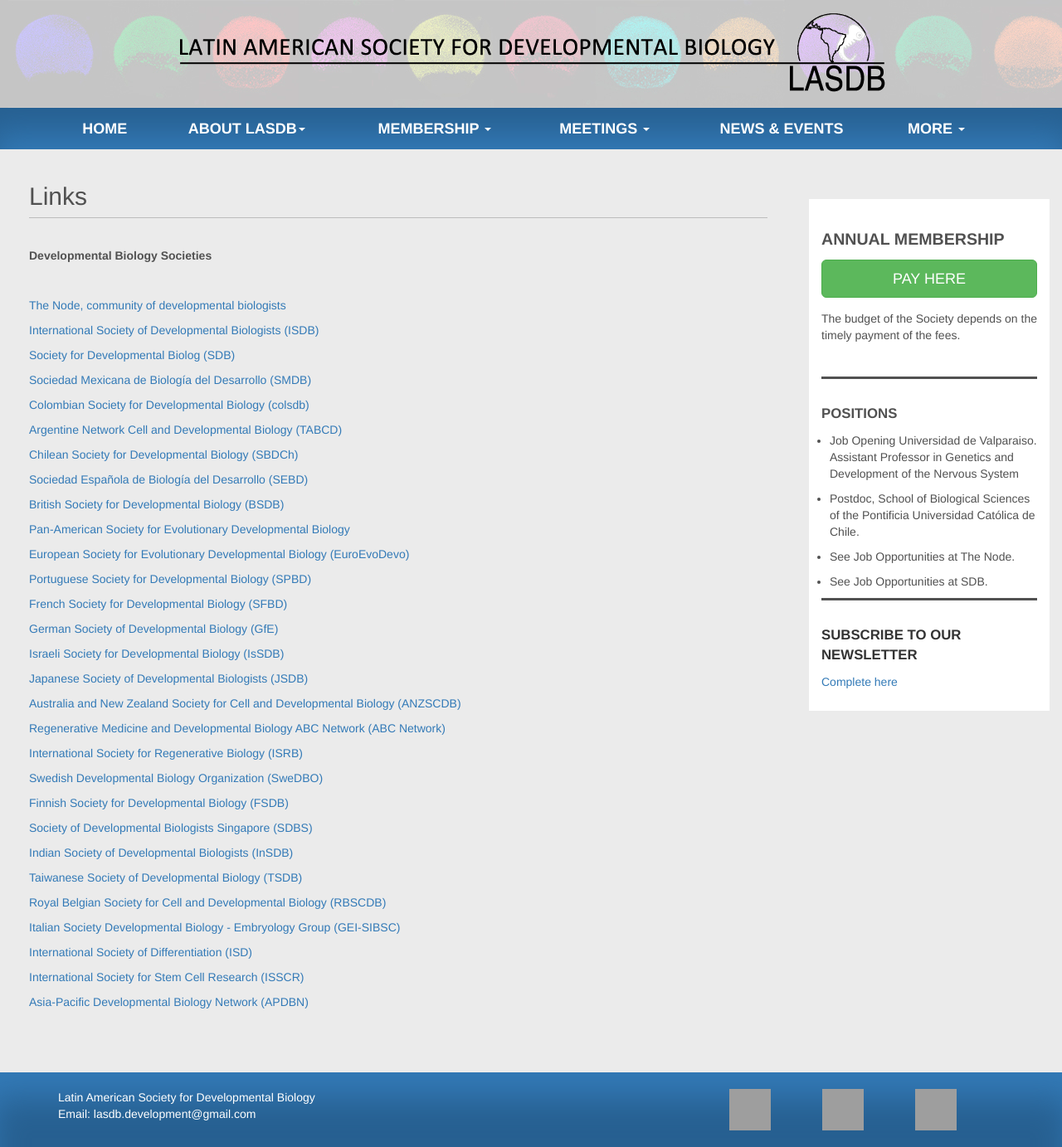
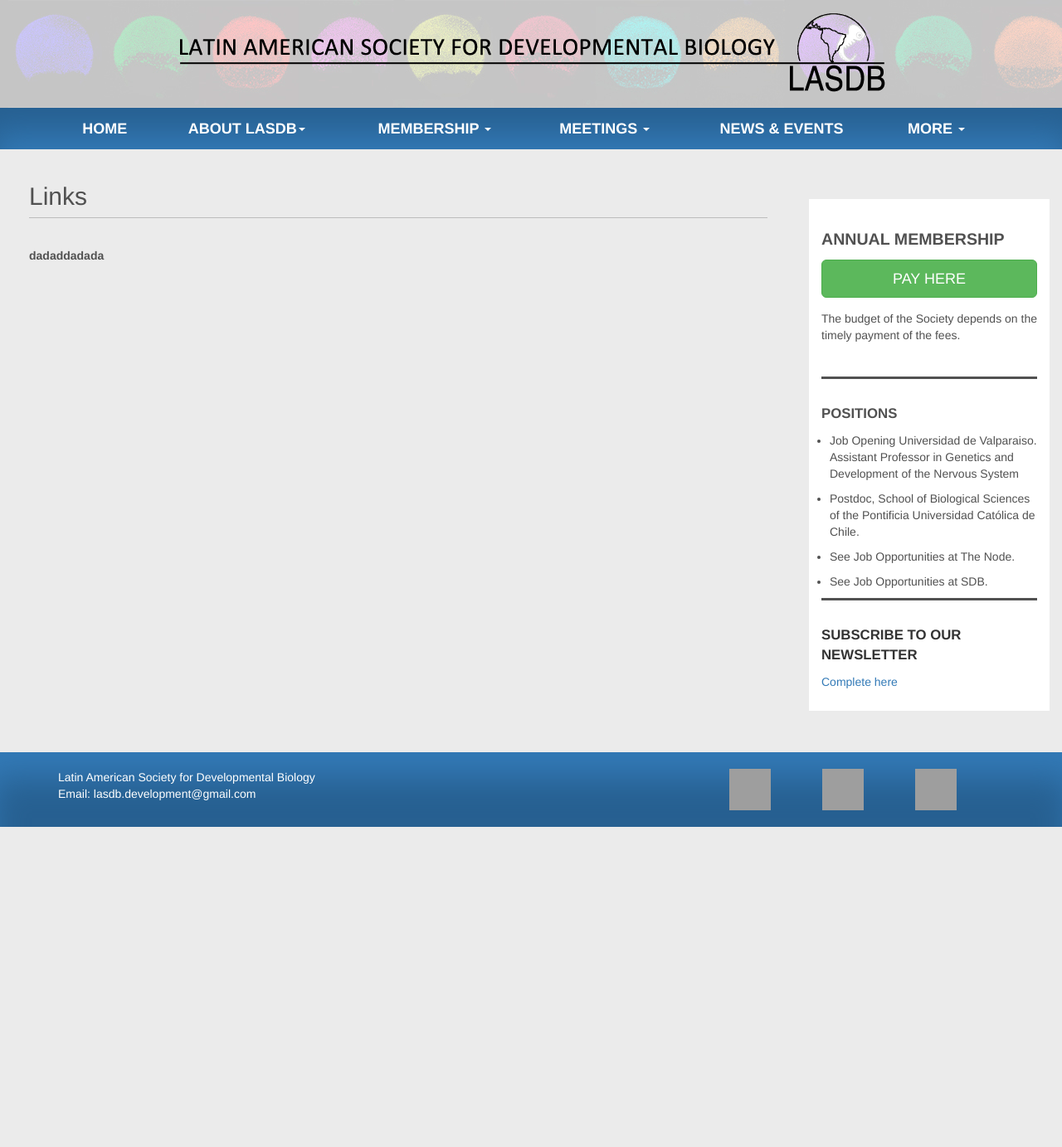
Before and after one commit to lasdb/lasdb.github.io, a Jekyll site: the page built from pages/LASDB_meeting_guidelines.html, in a window 1280 px wide. Shown: the whole page at 83% size. Built offline with Jekyll 4.4.1, drawn with Linux system fonts in a browser that asks for light colours; nearby versions of some CDN libraries; after the commit the page ends 997 px from its top, so only the background shows below that; grey boxes are pictures that could not be loaded.

Commit message:
Update LASDB_meeting_guidelines.html

```diff
--- a/pages/LASDB_meeting_guidelines.html
+++ b/pages/LASDB_meeting_guidelines.html
@@ -5,36 +5,8 @@
 <div class="panel panel-default">
     <h2 class="page-header" id="page-title"> Links </h2>
     <div class="panel-body">
-        <p><strong>Developmental Biology Societies</strong></p>
+        <p><strong>dadaddadada</strong></p>
         <p><strong>&nbsp;</strong></p>
-        <p><a href="https://thenode.biologists.com/" target="_blank">The Node, community of developmental biologists</a></p>
-        <p><a href="http://www.developmental-biology.org/" target="_blank">International Society of Developmental Biologists (ISDB)</a></p>
-        <p><a href="http://www.sdbonline.org/" target="_blank">Society for Developmental Biolog (SDB)</a></p>
-        <p><a href="http://www.smbd.org.mx/" target="_blank">Sociedad Mexicana de Biología del Desarrollo (SMDB)</a></p>
-        <p><a href="http://www.colsdb.org/" target="_blank">Colombian Society for Developmental Biology (colsdb)</a></p>
-        <p><a href="http://tallerbcd.wixsite.com/tallerbcd" target="_blank">Argentine Network Cell and Developmental Biology (TABCD)</a></p>
-        <p><a href="https://twitter.com/SbdchD52930" target="_blank">Chilean Society for Developmental Biology (SBDCh)</a></p>
-        <p><a href="http://www.sebd.es/" target="_blank">Sociedad Española de Biología del Desarrollo (SEBD)</a></p>
-        <p><a href="http://bsdb.org/" target="_blank">British Society for Developmental Biology (BSDB)</a></p>
-        <p><a href="https://www.panamevodevo.org/" target="_blank">Pan-American Society for Evolutionary Developmental Biology</a></p>
-        <p><a href="http://evodevo.eu/" target="_blank">European Society for Evolutionary Developmental Biology (EuroEvoDevo)</a></p>
-        <p><a href="http://www.spbd.pt/" target="_blank">Portuguese Society for Developmental Biology (SPBD)</a></p>
-        <p><a href="http://www.sfbd.fr" target="_blank">French Society for Developmental Biology (SFBD)</a></p>
-        <p><a href="https://www.vbio.de/about-vbio/german-life-sciences-association/" target="_blank">German Society of Developmental Biology (GfE)</a></p>
-        <p><a href="http://issdb.org/" target="_blank">Israeli Society for Developmental Biology (IsSDB)</a></p>
-        <p><a href="https://www.jsdb.jp/" target="_blank">Japanese Society of Developmental Biologists (JSDB)</a></p>
-        <p><a href="https://www.anzscdb.org/" target="_blank">Australia and New Zealand Society for Cell and Developmental Biology (ANZSCDB)</a></p>
-        <p><a href="https://www.armi.org.au/about/armi-international-linkages/abc-network/" target="_blank">Regenerative Medicine and Developmental Biology ABC Network (ABC Network)</a></p>
-        <p><a href="https://internationalsocietyforregenerativebiology.org/" target="_blank">International Society for Regenerative Biology (ISRB)</a></p>
-        <p><a href="https://www.swedbo.se/" target="_blank">Swedish Developmental Biology Organization (SweDBO)</a></p>
-        <p><a href="https://www.fsdb.fi/" target="_blank">Finnish Society for Developmental Biology (FSDB)</a></p>
-        <p><a href="https://www.devbio.sg/" target="_blank">Society of Developmental Biologists Singapore (SDBS)</a></p>
-        <p><a href="https://insdb.in/" target="_blank">Indian Society of Developmental Biologists (InSDB)</a></p>
-        <p><a href="https://tsdb.org.tw/en" target="_blank">Taiwanese Society of Developmental Biology (TSDB)</a></p>
-        <p><a href="https://bscdb.be/" target="_blank">Royal Belgian Society for Cell and Developmental Biology (RBSCDB)</a></p>
-        <p><a href="https://gruppo-embriologico.it/index.php" target="_blank">Italian Society Developmental Biology - Embryology Group (GEI-SIBSC)</a></p>
-        <p><a href="https://www.isdifferentiation.org/Pages/default.aspx" target="_blank">International Society of Differentiation (ISD)</a></p>
-        <p><a href="https://www.isscr.org/" target="_blank">International Society for Stem Cell Research (ISSCR)</a></p>
-        <p><a href="https://www.apdbn.org/" target="_blank">Asia-Pacific Developmental Biology Network (APDBN)</a></p>
+
     </div>
 </div>
```
